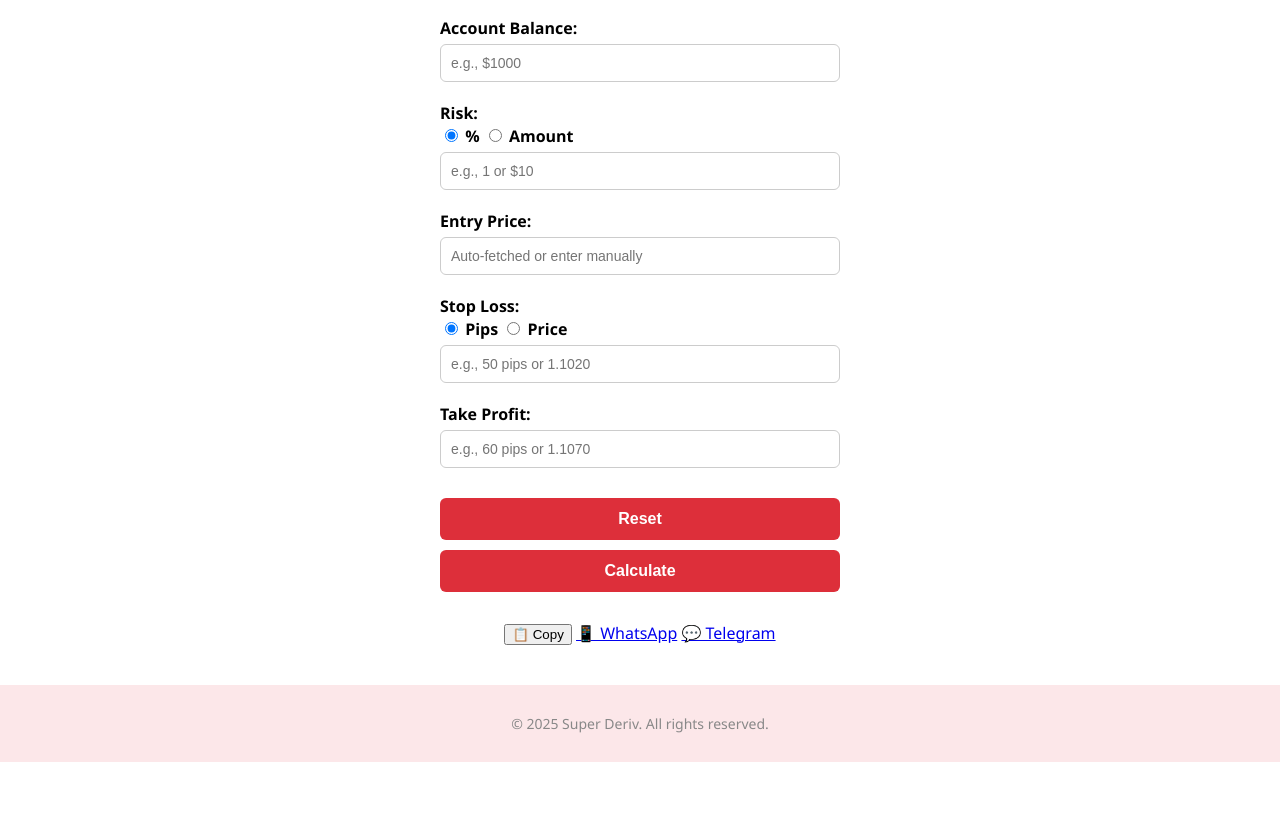
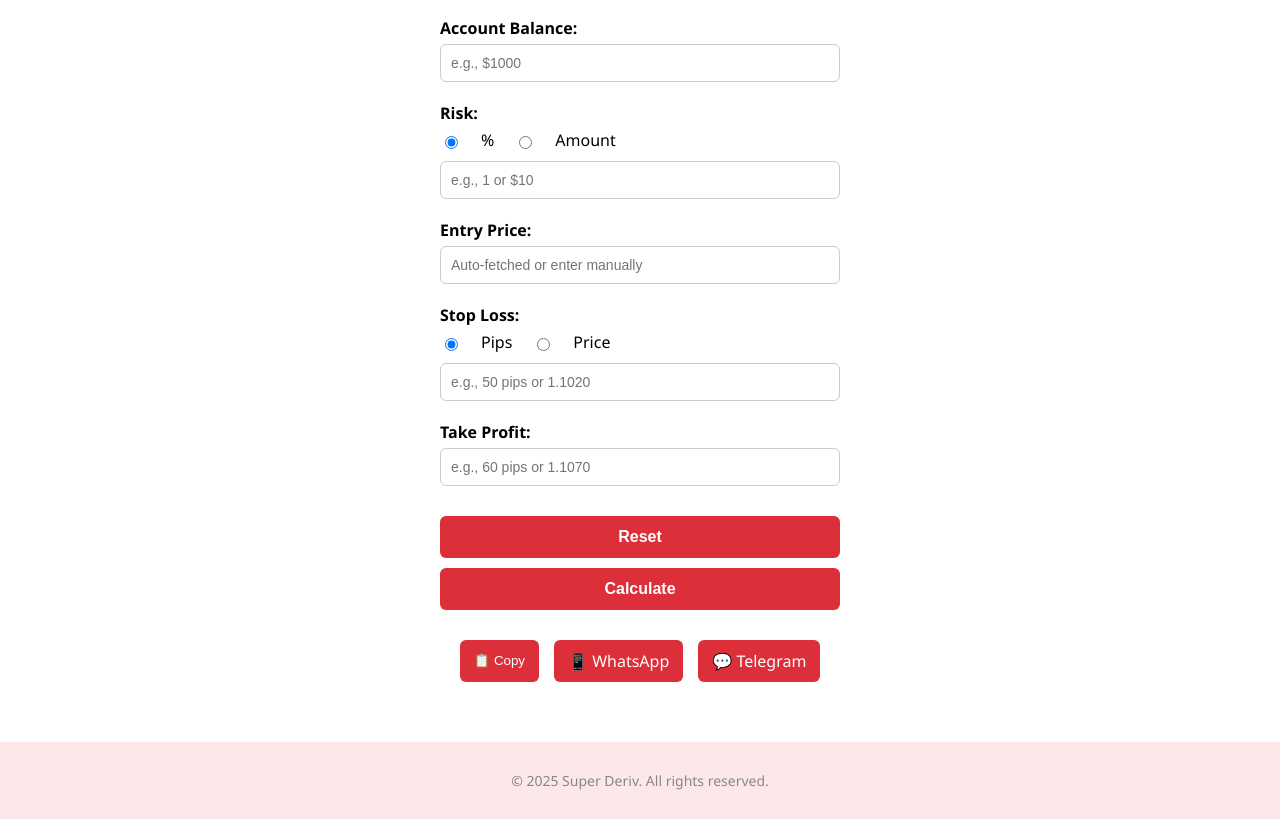
Before and after one commit to superderiv/SuperDeriv, a plain HTML site: page position-calculator.html in a window 1280 px wide. Shown: the part 521-1340 px from the top of the page. Before the commit the page ends 1283 px from the top, so only its background shows below. Drawn offline with Linux system fonts and the light colour scheme.

Commit message:
Update style.css

```diff
--- a/style.css
+++ b/style.css
@@ -190,6 +190,14 @@ header {
   opacity: 0.85;
 }
 
+.toggle-field {
+  display: flex;
+  gap: 20px;
+  margin: 5px 0;
+  font-weight: 500;
+  align-items: center;
+}
+
 .calc-result {
   font-size: 18px;
   text-align: center;
@@ -197,6 +205,22 @@ header {
   color: var(--accent);
 }
 
+.share-buttons {
+  margin: 20px auto;
+  display: flex;
+  justify-content: center;
+  gap: 15px;
+}
+.share-buttons button,
+.share-buttons a {
+  background: var(--btn-bg);
+  color: var(--btn-text);
+  padding: 10px 14px;
+  border-radius: 6px;
+  text-decoration: none;
+  border: none;
+  cursor: pointer;
+}
 
 .calculator-page h2 {
   font-size: 28px;
```
